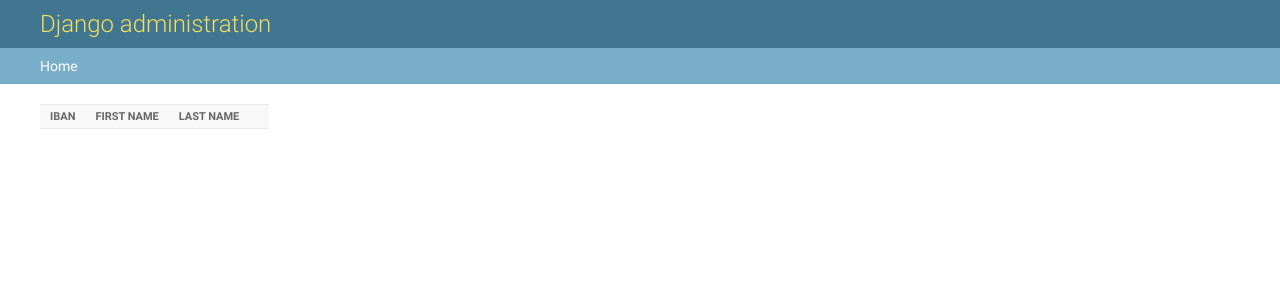
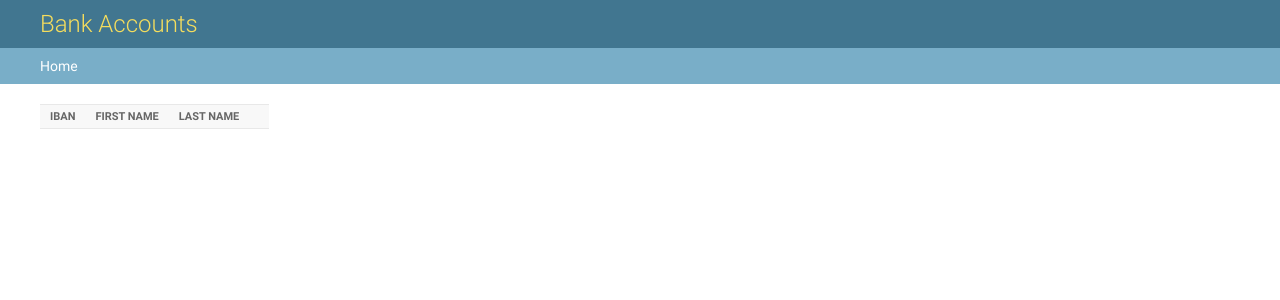
Before and after one commit to gabomasi/rindus-bank-accounts, a Django app: template bankaccounts/templates/bankaccounts/dashboard.template.html in a window 1280 px wide. Shown: the top 300 px of the page. Run offline with Django 3.2, Linux system fonts and the light colour scheme; the template is opened without the code that fills it, so the values that code supplies are empty.

Commit message:
Template Improvement

```diff
--- a/bankaccounts/templates/bankaccounts/dashboard.template.html
+++ b/bankaccounts/templates/bankaccounts/dashboard.template.html
@@ -1,4 +1,10 @@
 {% extends "admin/base_site.html" %}
+{% block title %}Bank Accounts{% endblock %}
+
+{% block branding %}
+<h1 id="site-name">Bank Accounts</h1>
+{% endblock %}
+
 {% block content %}
 {% block result_list %}
 <div class=”results”>
--- a/bankaccounts/views.py
+++ b/bankaccounts/views.py
@@ -9,6 +9,7 @@
     def get_context_data(self, **kwargs):
         context = super().get_context_data(**kwargs)
         context['user'] = self.request.user
+        context['has_permission'] = True
         return context
 
     @method_decorator(login_required)
```
